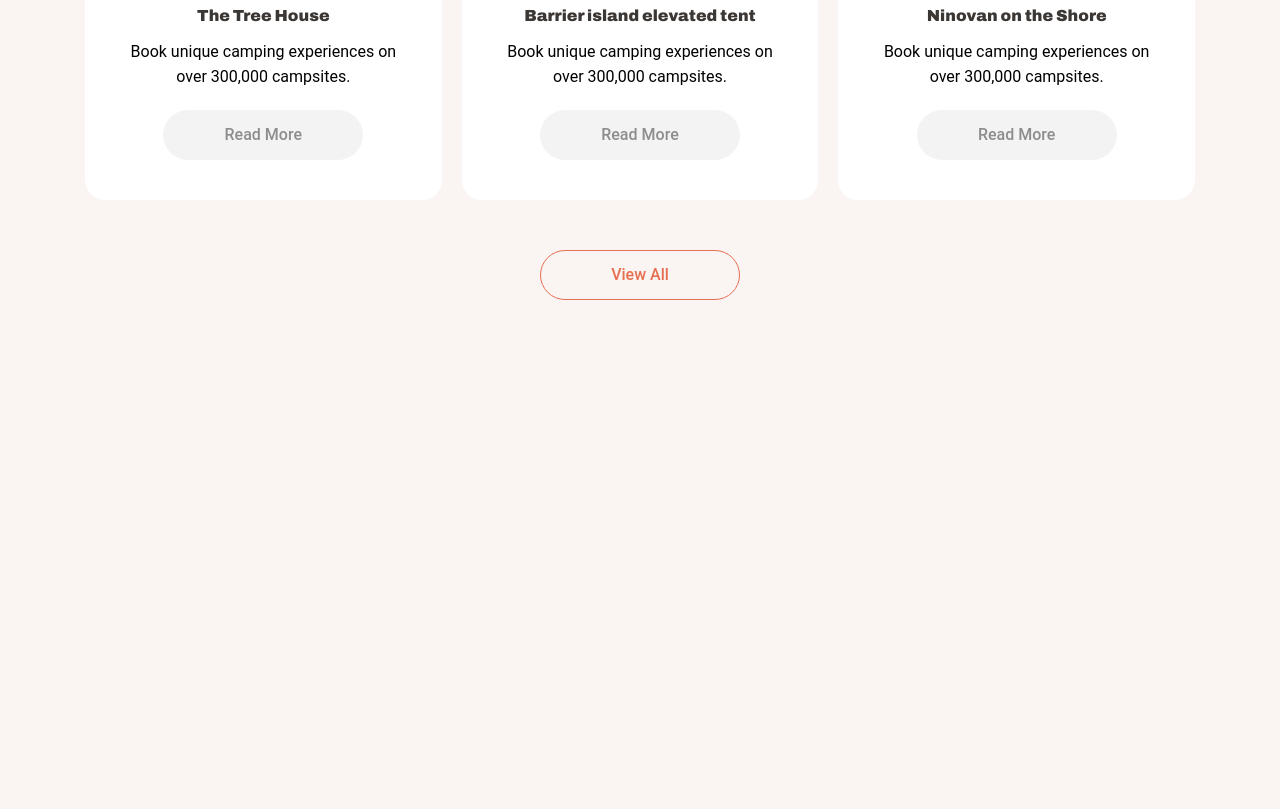
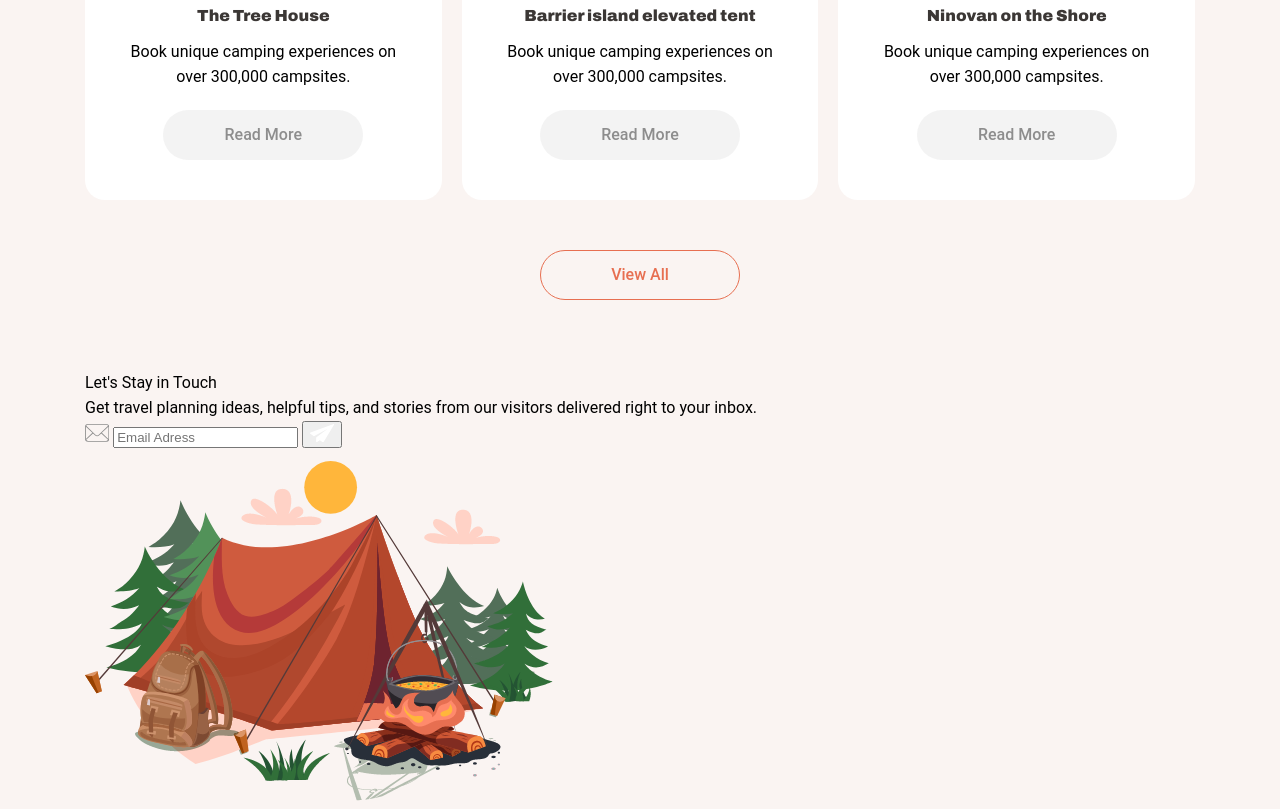
Before and after one commit to mfriedoony12/Second-Porogect, a plain HTML site: page index.html in a window 1280 px wide. Shown: the part 2771-3580 px from the top of the page. Before the commit the page ends 3141 px from the top, so only its background shows below. Drawn offline with Linux system fonts and the light colour scheme; a web font is replaced by a local one.

Commit message:
Update index.html

```diff
--- a/index.html
+++ b/index.html
@@ -102,6 +102,7 @@
 
 <main class="main">
     <div class="container">
+
         <section class="services">
             <div class="service">
                 <img class="service__img" src="./images/svgs/fire.svg" alt="fire">
@@ -338,9 +339,31 @@
             </div>
             <a href="#" class="btn desination__link">View All</a>
         </section>
+
+        <section class="newsLetter">
+            <div class="newsletter__content">
+                <h2 class="newsletter__title">Let's Stay in Touch</h2>
+                <p class="newsletter__caption">Get travel planning ideas, helpful tips, and stories from our visitors delivered right to your inbox.</p>
+                <div class="newsletter__email-box">
+                    <form class="newsLetter__form">
+                        <svg class="newsletter__email-icon" xmlns="http://www.w3.org/2000/svg" width="24.242" height="17.746" viewBox="0 0 24.242 17.746">
+                            <path id="Path_908" data-name="Path 908" d="M26.215,17.058H8.027A3.03,3.03,0,0,0,5,20.085V31.777A3.031,3.031,0,0,0,8.027,34.8H26.215a3.031,3.031,0,0,0,3.027-3.027V20.085A3.03,3.03,0,0,0,26.215,17.058Zm-18.188.857H26.215a2.168,2.168,0,0,1,1.829,1.007l-9.328,8.81a2.354,2.354,0,0,1-3.189,0L6.2,18.923A2.169,2.169,0,0,1,8.027,17.915ZM5.878,32.062a2.207,2.207,0,0,1-.021-.285V20.085a2.163,2.163,0,0,1,.021-.285l6.491,6.131Zm20.337,1.885H8.027A2.168,2.168,0,0,1,6.2,32.94l6.8-6.419,1.944,1.835a3.22,3.22,0,0,0,4.366,0l1.943-1.835,6.8,6.418A2.167,2.167,0,0,1,26.215,33.947Zm2.169-13.862V31.777a2.2,2.2,0,0,1-.021.285l-6.491-6.131L28.364,19.8A2.251,2.251,0,0,1,28.384,20.085Z" transform="translate(-5 -17.058)" fill="#8d8d8d"/>
+                          </svg>
+
+                          <input type="text" name="" id="" class="newsletter__input" placeholder="Email Adress">
+
+                          <button type="submit" class="newsletter__submit"><svg xmlns="http://www.w3.org/2000/svg" width="24.162" height="18.23" viewBox="0 0 24.162 18.23">
+                            <path id="Path_909" data-name="Path 909" d="M9.778,15.82,6.954,17.7a.55.55,0,0,1-.816-.439V13.121l11.546-8.66L3.88,11.8.3,9.356A.748.748,0,0,1,.491,8.039L23.709-.37c.314-.126.565.251.377.565L13.606,17.514a.773.773,0,0,1-1.067.188Z" transform="translate(0.012 0.395)" fill="#fff" fill-rule="evenodd"/>
+                          </svg></button>
+                    </form>
+
+                </div>
+
+            </div>
+            <div class="newsletter__banner">
+                <img src="./images/tent.png" alt="" class="newsletter__img">
+            </div>
+        </section>
+
     </div>
 </main>
-
-<script src="./scripts/app.js"></script>
-</body>
-</html>
```
